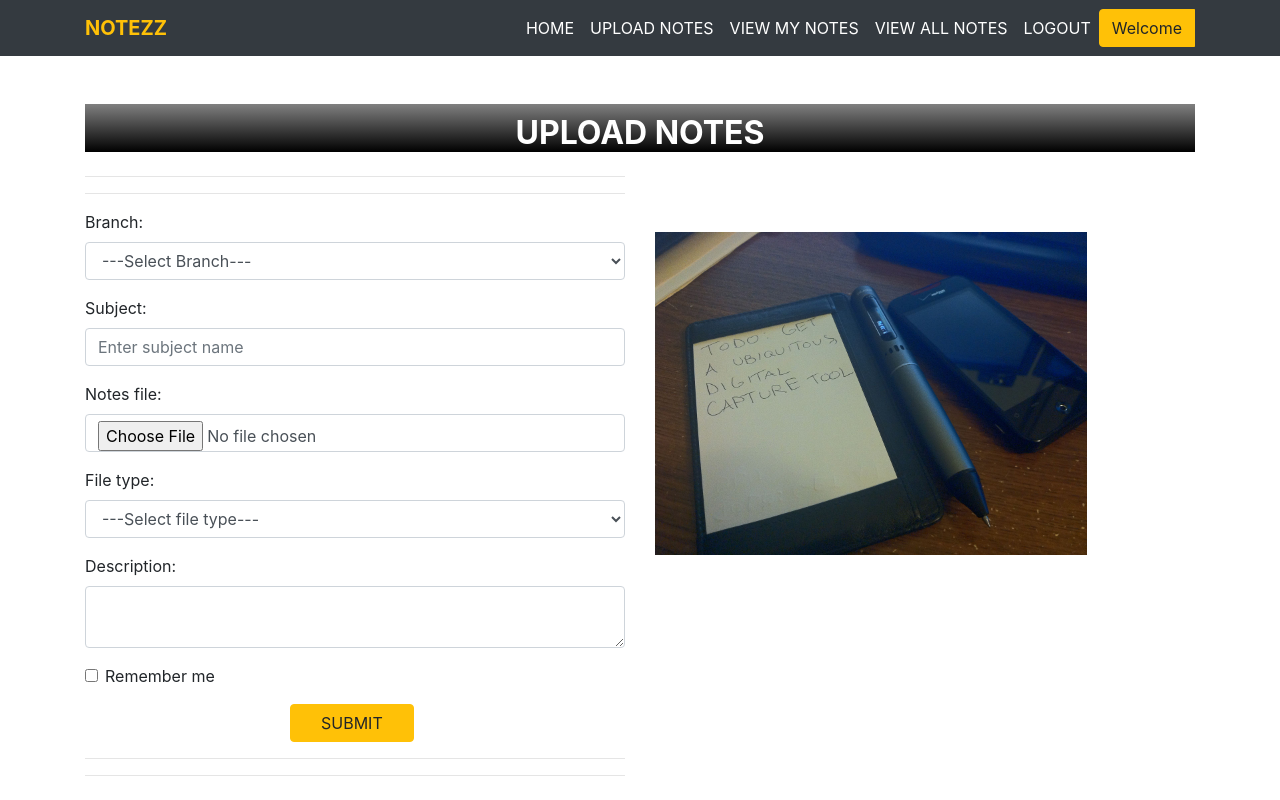
After one commit to somya51p/NOTEZ, a Django app: page /upload_notes/ in a window 1280 px wide. The commit adds this page. Run offline with Django 3.2, Linux system fonts and the light colour scheme; a user stored in the database is signed in; some libraries are stand-ins or nearby versions.

Commit message:
upload notes added

```diff
--- a/NotesSharingProject/settings.py
+++ b/NotesSharingProject/settings.py
@@ -122,3 +122,5 @@ USE_TZ = True
 # https://docs.djangoproject.com/en/3.0/howto/static-files/
 
 STATIC_URL = '/static/'
+MEDIA_URL = '/media/'
+MEDIA_ROOT = os.path.join(BASE_DIR,'media')
--- a/NotesSharingProject/urls.py
+++ b/NotesSharingProject/urls.py
@@ -1,6 +1,7 @@
 from django.contrib import admin
 from django.urls import path
 from notes.views import *
+from django.conf.urls.static import static
 from django.conf import settings
 
 urlpatterns = [
@@ -13,6 +14,7 @@ urlpatterns = [
     path('admin_home/', admin_home, name='admin_home'),
     path('logout/', Logout, name='logout'),
     path('profile/', profile, name='profile'),
+    path('upload_notes/', upload_notes, name='upload_notes'),
     path('', index, name='index')
 
-]
+]+static(settings.MEDIA_URL,document_root=settings.MEDIA_ROOT)
--- /dev/null
+++ b/notes/templates/upload_notes.html
@@ -0,0 +1,104 @@
+{% extends 'user_nav.html' %}
+
+{% load static %}
+{% block body %}
+
+{% ifequal error "no" %}
+<script>
+    alert('Notes Uploaded Successfully');
+
+</script>
+{% endifequal %}
+
+{% ifequal error "yes" %}
+<script>
+    alert('Something went Wrong, Try again');
+</script>
+{% endifequal %}
+
+<style>
+    .doabout{
+        color:white;
+        background: linear-gradient(grey,black);
+        margin-top:30px;
+        padding-top: 10px;
+        transition: 0.5s;
+    }
+
+    .bb{
+        margin-left: 205px;
+        padding-left: 30px;
+        padding-right: 30px;
+        transition: 0.5s;
+    }
+
+    .bb:hover{
+        color:snow;
+        background-color: green;
+        transition: 0.5s;
+        font-weight: bold;
+        border-radius: 10px;
+    }
+</style>
+
+<div class="container mt-5">
+    <h2 class="doabout text-center"></i><b>UPLOAD NOTES</b></h2>
+    <div class="row">
+        <div class="col-sm-6">
+
+            <hr><hr>
+
+            <form method="post" enctype="multipart/form-data">
+                {% csrf_token %}
+                <div class="form-group">
+                    <label for="branch">Branch:</label>
+                    <select class="form-control" name="branch">
+                        <option value="">---Select Branch---</option>
+                        <option value="">Computer Science</option>
+                        <option value="">Electronics</option>
+                        <option value="">Mechanical</option>
+                    </select>
+                </div>
+                <div class="form-group">
+                    <label for="subject">Subject:</label>
+                    <input type="text" class="form-control" placeholder="Enter subject name" name="subject">
+                </div>
+                 <div class="form-group">
+                    <label for="notesfile">Notes file:</label>
+                    <input type="file" class="form-control" name="notesfile">
+                 </div>
+                <div class="form-group">
+                  <label for="filetype">File type:</label>
+                  <select class="form-control" name="filetype">
+                    <option value="">---Select file type---</option>
+                    <option value="">PDF</option>
+                    <option value="">PPT</option>
+                    <option value="">IMAGE</option>
+                    <option value="">ZIP/RAR</option>
+                    <option value="">TEXT</option>
+                    <option value="">DOC/DOCX</option>
+                </select>
+                </div>
+                <div class="form-group">
+                  <label for="description">Description:</label>
+                  <textarea class="form-control" name="description"></textarea>
+                </div>
+
+                <div class="form-group form-check">
+                  <label class="form-check-label">
+                    <input class="form-check-input" type="checkbox"> Remember me
+                  </label>
+                </div>
+                <button type="submit" class="bb btn btn-warning">SUBMIT</button><hr><hr>
+              </form>
+
+        </div>
+        <div class="col-sm-6">
+            <br><br><br>
+            <img src="{% static 'notes.jpg' %}" style="width:80%">
+        </div>
+    </div>
+</div>
+
+
+{% endblock %}
--- a/notes/templates/user_nav.html
+++ b/notes/templates/user_nav.html
@@ -31,7 +31,7 @@
                         <a href="{% url 'profile' %}" class="nav-link text-white">HOME</a>
                     </li>
                     <li class="nav-item">
-                        <a href="#" class="nav-link text-white">UPLOAD NOTES</a>
+                        <a href="{% url 'upload_notes' %}" class="nav-link text-white">UPLOAD NOTES</a>
                     </li>
                     <li class="nav-item">
                         <a href="#" class="nav-link text-white">VIEW MY NOTES</a>
--- a/notes/views.py
+++ b/notes/views.py
@@ -2,6 +2,7 @@ from django.shortcuts import render,redirect
 from django.contrib.auth.models import User
 from .models import *
 from django.contrib.auth import authenticate,logout,login
+from datetime import date
 
 # Create your views here.
 def about(request):
@@ -81,6 +82,7 @@ def Logout(request):
     logout(request)
     return redirect('index')
 
+
 def profile(request):
     if not request.user.is_authenticated:
         return redirect('login')
@@ -88,3 +90,24 @@ def profile(request):
     data = Signup.objects.get(user = user)
     d = {'data':data, 'user':user}
     return render(request, 'profile.html', d)
+
+
+def upload_notes(request):
+    if not request.user.is_authenticated:
+        return redirect('login')
+    error = ""
+    if request.method == 'POST':
+        b = request.POST['branch']
+        s = request.POST['subject']
+        n = request.FILES['notesfile']
+        f = request.POST['filetype']
+        d = request.POST['description']
+        u = User.objects.filter(username=request.user.username).first()
+
+        try:
+            user = Notes.objects.create_user(user=u,uploadingdate=date.today(),branch=b,subject=s,notesfile=n,filetype=f,description=d,status='pending')
+            error="no"
+        except:
+            error="yes"
+    d={'error':error}
+    return render(request, 'upload_notes.html', d)
```
Also changed, not shown: db.sqlite3, notes/static/notes.jpg (added).
